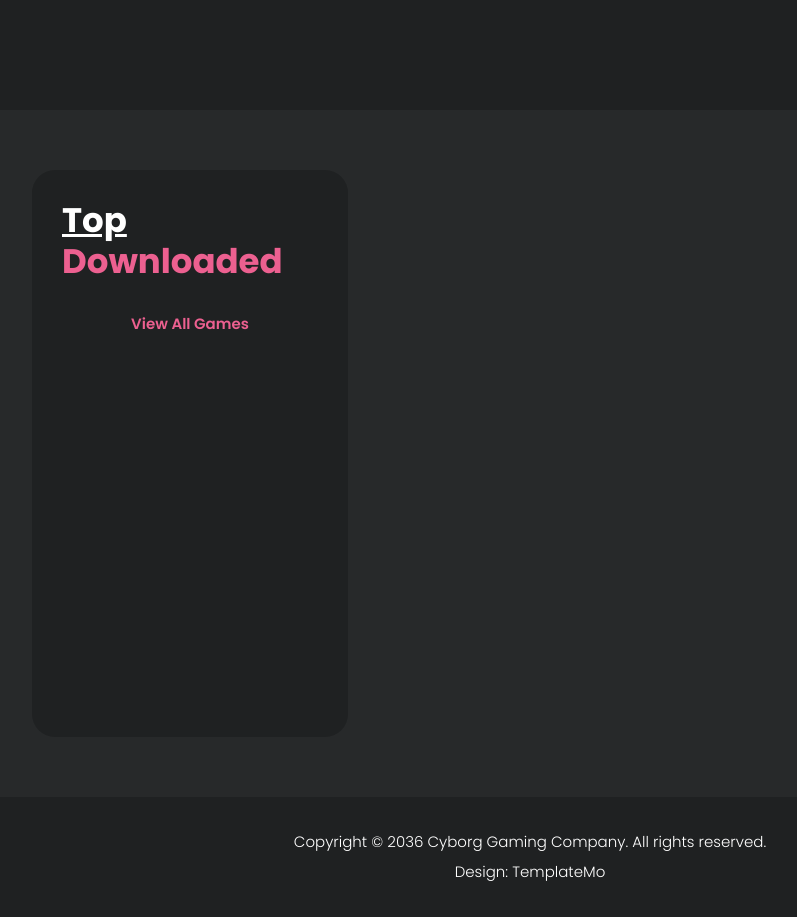
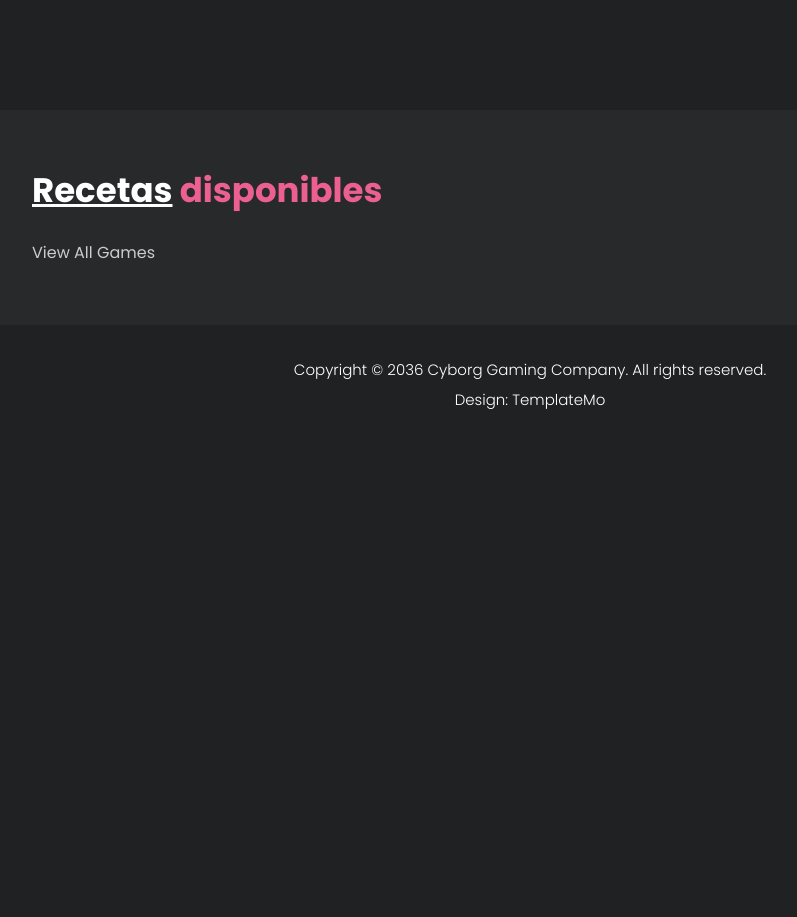
Before and after one commit to MariamGutierrez/CyberRecipes, a FastAPI app: page / in a window 1280 px wide. Shown: the whole page, without its empty margins (110-907 px from the left). After the commit the page ends 409 px from the top, so only its background shows below. Run offline with FastAPI, Linux system fonts and the light colour scheme; data that the repository does not hold is empty; some libraries are stand-ins or nearby versions.

Commit message:
arreglo de columnas

```diff
--- a/templates/recetas/browse.html
+++ b/templates/recetas/browse.html
@@ -89,12 +89,12 @@ https://templatemo.com/tm-579-cyborg-gaming
 
           <!-- ***** Featured Games Start ***** -->
           <div class="row">
-            <div class="col-lg-4">
-              <div class="top-downloaded">
-                <div class="heading-section">
-                  <h4><em>Top</em> Downloaded</h4>
+                <div class="col-lg-12">
+                  <div class="heading-section">
+                    <h4><em>Recetas</em> disponibles</h4>
+                  </div>
+                  <div class="row" id="receta-list"></div>
                 </div>
-                <div class="row" id="receta-list"></div>
                 <div class="text-button">
                   <a href="profile.html">View All Games</a>
                 </div>
```
